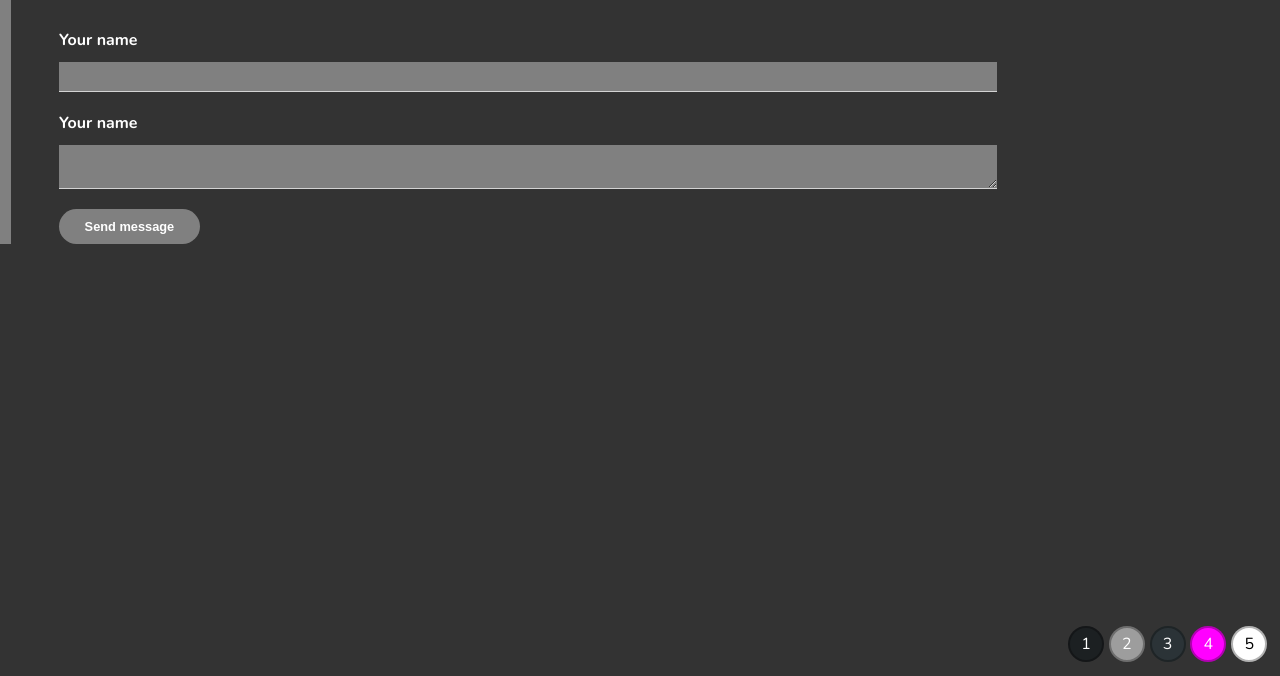
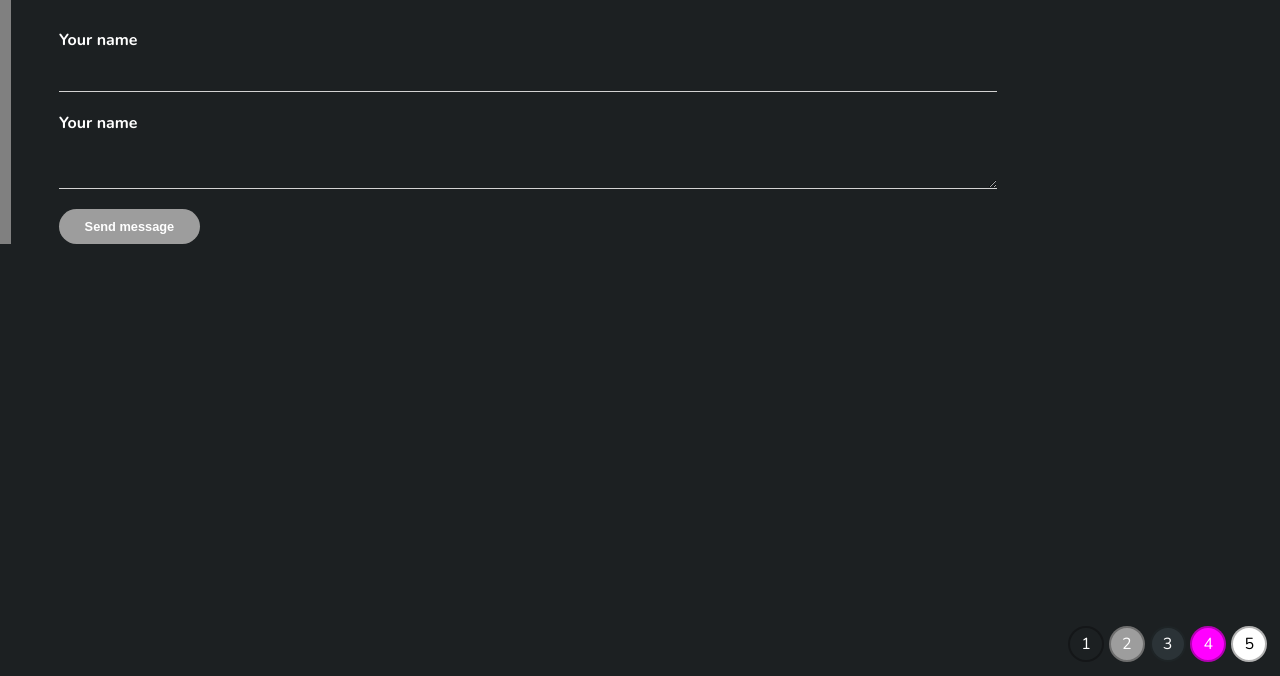
Before and after one commit to wcollins22/design-challenge-3, a plain HTML site: page index.html in a window 1280 px wide. Shown: the part 124-800 px from the top of the page. Drawn offline with nearby package versions, Linux system fonts and the light colour scheme.

Commit message:
My Solution

```diff
--- a/style.css
+++ b/style.css
@@ -102,7 +102,7 @@ input[type=submit] {
 */
 
 body {
-    background: auto;
+    background: #1C2022;
 }
 
 .container {
@@ -114,7 +114,7 @@ p {
 }
 
 input[type=text], textarea {
-    background: auto;
+    background: #1C2022;
     border-bottom: auto;
 }
 
@@ -123,5 +123,5 @@ input[type=text]:focus, textarea:focus {
 }
 
 input[type=submit] {
-    background: auto;
+    background: #9D9D9D;
 }
```
